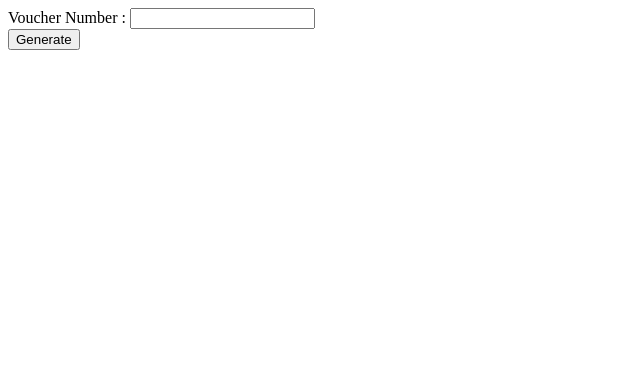
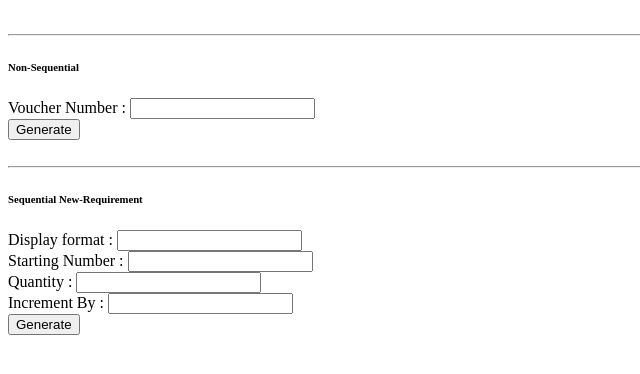
Before and after one commit to tsabunkar/angular_practice_dynamic-mask-input, an Angular app: page / in a window 1280 px wide. Shown: the top 374 px of the page, without its empty margins (0-640 px from the left). Built offline with nearby package versions, Linux system fonts and the light colour scheme; what angular2-text-mask would draw is missing.

Commit message:
still need to complete the logic for sequential vouchers

```diff
--- a/src/app/app.component.html
+++ b/src/app/app.component.html
@@ -1,4 +1,5 @@
-<!-- <form [formGroup]="signUpForm">
+<!-- <h6>Sequential</h6>
+<form [formGroup]="signUpForm">
   Display format : <input type="text" (keypress)="_displayFomratkeyPress($event)" formControlName="displayformat">
 
   <br>
@@ -38,11 +39,14 @@
   </button>
 
 </form> -->
+<br>
+<hr>
+<h6>Non-Sequential</h6>
 
 <form [formGroup]="signUpForm">
 
   Voucher Number :
-  <input type="text" (keypress)="_voucherNumberPress($event)"  formControlName="vouchernumber">
+  <input type="text" (keypress)="_voucherNumberPress($event)" formControlName="vouchernumber">
 
   <br>
   <button (click)="onClickOfNonSequentialGenerateVouchers()">
@@ -50,3 +54,28 @@
   </button>
 
 </form>
+
+<br>
+<hr>
+<h6>Sequential New-Requirement</h6>
+<form [formGroup]="signUpForm">
+  Display format : <input type="text" (keypress)="_displayFomratkeyPress($event)" formControlName="displayformat">
+
+  <br>
+  Starting Number :
+  <input type="number" formControlName="startingnumber">
+
+  <br>
+  Quantity :
+  <input type="number" formControlName="quantity">
+
+  <br>
+  Increment By :
+  <input type="number" formControlName="incrementby">
+
+  <br>
+  <button (click)="onClickOfSequentialGenerateVouchers2()">
+    Generate
+  </button>
+
+</form>
--- a/src/app/app.component.ts
+++ b/src/app/app.component.ts
@@ -99,8 +99,6 @@ export class AppComponent {
   generateVouchersArray =
     (displayFormateSubStringElem, startingNumberControl, validSingleStartingNumber, displayFormatStringWithSingleHash): string[] => {
 
-      /* let quantityVal: number = 10;
-      let incrementVal: number = 1; */
 
       let quantityVal = +this.signUpForm.get('quantity').value;
       let incrementVal = +this.signUpForm.get('incrementby').value;
@@ -174,9 +172,104 @@ export class AppComponent {
   }
 
 
+
+  onClickOfSequentialGenerateVouchers2() {
+    let displayFormatControl = this.signUpForm.get('displayformat').value;
+    let startingNumberControl = +this.signUpForm.get('startingnumber').value;
+    let resultantArray_ElementSplitedWithHiphen_DisplayFormat: string[] = displayFormatControl.split("-");
+    console.log(resultantArray_ElementSplitedWithHiphen_DisplayFormat);
+
+    let countNumberOfSubStringContainingHashes: number = 0;
+    let substringWithHashes: string = null;
+
+    for (const itemString of resultantArray_ElementSplitedWithHiphen_DisplayFormat) {
+      // console.log(itemString);
+      if (itemString.search('#') !== -1) {
+        console.log('this string contains hashes:-', itemString);
+        countNumberOfSubStringContainingHashes++;
+        substringWithHashes = itemString;
+      }
+    }
+
+    console.log(countNumberOfSubStringContainingHashes);
+
+    if (countNumberOfSubStringContainingHashes === 1) { //contains only one substring with hashes
+      console.log('contains only one substring with hashes', substringWithHashes)
+
+      //now check if the substringWithHashes  contains all hashes or some hashes
+      let isAllCharactersAreHashesInString = this.checkAllSameHashCharacter(substringWithHashes)
+
+      if (isAllCharactersAreHashesInString) {
+        console.warn('All characters in the string are hashes', substringWithHashes);
+        //this scenario already done
+        this.onClickOfSequentialGenerateVouchers();
+
+      } else {
+        console.log('some characters in the string are hashes', substringWithHashes);
+        //now check if in this string in between any number or character exists other than hashes
+        //ex- ##f### , wd###ds###, etc , if so then this string would be invalid
+        //only valid strings r -> a####, ####b, a####b,  few#####23, ab-333####fnc-efef,
+        let stratingIndexOfHash = substringWithHashes.indexOf('#');
+        let endingIndexOfHash = substringWithHashes.lastIndexOf('#');
+        console.log(stratingIndexOfHash, endingIndexOfHash);
+
+        let removedStartingCharAndEndingCharOfString = substringWithHashes.slice(stratingIndexOfHash, endingIndexOfHash + 1);
+        console.log(removedStartingCharAndEndingCharOfString);
+
+        let isAllCharactersAreHashesInStringOfSubString = this.checkAllSameHashCharacter(removedStartingCharAndEndingCharOfString);
+        console.log(isAllCharactersAreHashesInStringOfSubString);
+        if (isAllCharactersAreHashesInStringOfSubString) {//valid strings r -> a####, ####b, a####b,  few#####23, ab-333####fnc-efef,
+          console.warn('contains chara or number at end of hashes ex- a####, ###b, a23###cd ', substringWithHashes)
+          console.log(resultantArray_ElementSplitedWithHiphen_DisplayFormat, substringWithHashes);
+          //check if numberofhashe character in substring is only one
+          if (stratingIndexOfHash === endingIndexOfHash) {//only one hash in substring (bcoz - both stratingIndexOfHash, endingIndexOfHash value would be same)
+            //ex- eef#eeg, #ef123, etc..
+            //!replace the single hash with vouhersArray
+
+
+            this.generateVouchersArrayWithPreAndPostCharaAndNo(resultantArray_ElementSplitedWithHiphen_DisplayFormat, substringWithHashes, startingNumberControl)
+
+          } else {//conatians
+            //!remove multiple hashes to single hash
+            //!replace the single hash with vouhersArray
+          }
+
+
+        } else {//invalid strings -> ##f### , wd###ds###, etc ,
+          console.error('contains  character or number character in between hashes ex- ##f###');
+        }
+
+      }
+
+    } else {//contains multiple substring with hashes
+      console.error('contains multiple substring with hashes ex- ####-####');
+    }
+
+  }
+
+
+  generateVouchersArrayWithPreAndPostCharaAndNo = (resultantArray_ElementSplitedWithHiphen_DisplayFormat, substringWithHashes, startingNumberControl) => {
+
+    if (startingNumberControl.toString().length === 1) {
+
+    }
+
+  }
+
+
+
+
+
+
+
+
+
+
+  //!----------------------Non-Sequnetial--------------------------------
+
   _voucherNumberPress(event: Event) {
 
-    const pattern = /[0-9,]/;
+    const pattern = /[A-Za-z0-9,-]/;
     let inputChar = String.fromCharCode(event['charCode']);
 
     if (!pattern.test(inputChar)) { // invalid character, prevent input
@@ -186,13 +279,14 @@ export class AppComponent {
   }
 
 
-  removeEmptyElementsFromArray = (vouchersArray: string[]) => {
+  removeEmptyElementsFromArray = (vouchersArray: string[]): string[] => {
     let temp = [];
 
     for (let i of vouchersArray)
       i && temp.push(i); // copy each non-empty value to the 'temp' array
 
     vouchersArray = temp;
+    return vouchersArray;
   }
 
   onClickOfNonSequentialGenerateVouchers() {
@@ -201,11 +295,13 @@ export class AppComponent {
     console.log(vouchernumberControl);
 
     let vouchersArray: string[] = vouchernumberControl.split(',');
-    this.removeEmptyElementsFromArray(vouchersArray);
+    let filteredValidVouchersArray = this.removeEmptyElementsFromArray(vouchersArray);
 
     console.log(vouchersArray);
+    console.log(filteredValidVouchersArray);
 
   }
 
 
+
 }
```
